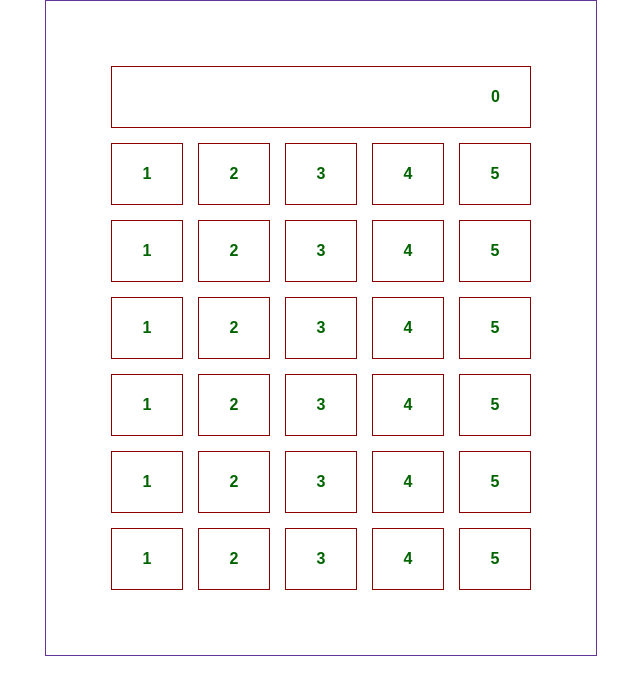
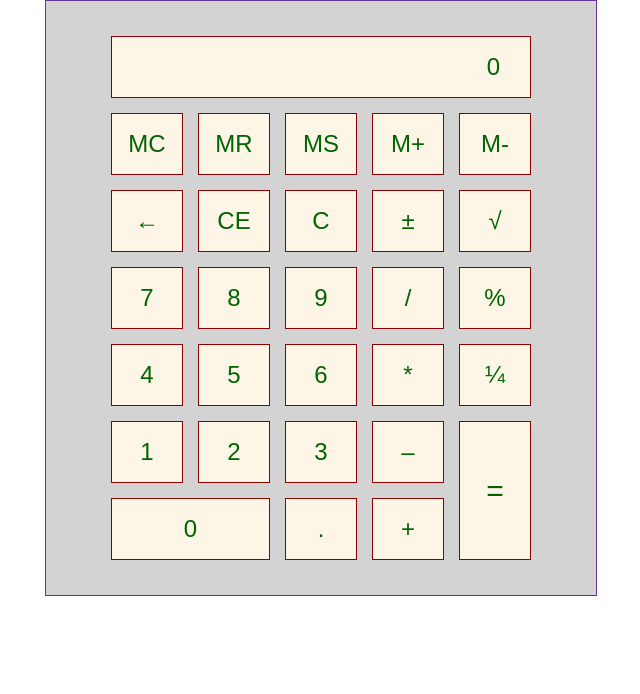
Before and after one commit to Giorgi1971/Calculator, a plain HTML site: page Calculator.html in a window 1280 px wide. Shown: the whole page, without its empty margins (319-959 px from the left). Drawn offline with Linux system fonts and the light colour scheme.

Commit message:
create html, css, and blanck js files

```diff
--- a/Calculator.html
+++ b/Calculator.html
@@ -17,48 +17,46 @@
         <td colspan="5" style="text-align: right; padding-right: 30px;">0</td>
     </tr>
     <tr>
-        <td>1</td>
-        <td>2</td>
-        <td>3</td>
+        <td>MC</td>
+        <td>MR</td>
+        <td>MS</td>
+        <td>M+</td>
+        <td>M-</td>
+    </tr>
+    <tr>
+        <td>←</td>
+        <td>CE</td>
+        <td>C</td>
+        <td>±</td>
+        <td>√</td>
+    </tr>
+
+    <tr>
+        <td>7</td>
+        <td>8</td>
+        <td>9</td>
+        <td>/</td>
+        <td>%</td>
+    </tr>
+    <tr>
         <td>4</td>
         <td>5</td>
+        <td>6</td>
+        <td>*</td>
+        <td>¼</td>
     </tr>
     <tr>
         <td>1</td>
         <td>2</td>
         <td>3</td>
-        <td>4</td>
-        <td>5</td>
+        <td>–</td>
+        <td rowspan="2" style="font-size: 30px;">=</td>
     </tr>
 
     <tr>
-        <td>1</td>
-        <td>2</td>
-        <td>3</td>
-        <td>4</td>
-        <td>5</td>
-    </tr>
-    <tr>
-        <td>1</td>
-        <td>2</td>
-        <td>3</td>
-        <td>4</td>
-        <td>5</td>
-    </tr>
-    <tr>
-        <td>1</td>
-        <td>2</td>
-        <td>3</td>
-        <td>4</td>
-        <td>5</td>
-    </tr>
-
-    <tr>
-        <td>1</td>
-        <td>2</td>
-        <td>3</td>
-        <td>4</td>
-        <td>5</td>
+        <td colspan="2">0</td>
+        <td>.</td>
+        <td>+</td>
     </tr>
 
 
--- a/calculator.css
+++ b/calculator.css
@@ -6,8 +6,9 @@
 
 table{
     border: 1px solid rebeccapurple;
-    padding: 50PX;
+    padding: 20px 50PX;
     border-spacing: 15px;
+    background-color:lightgrey;
 }
 
 th{
@@ -16,12 +17,14 @@ th{
 }
 
 td{
+    font-size: 24px;
     font-family: Arial, Helvetica, sans-serif;
-    font-weight: bold   ;
+    /* font-weight: bold; */
     width: 50px;
     height: 40PX;
     border: 1px solid darkred;
     padding: 10px;
     margin: 20px;
     text-align: center;
+    background-color: oldlace;
 }
```
